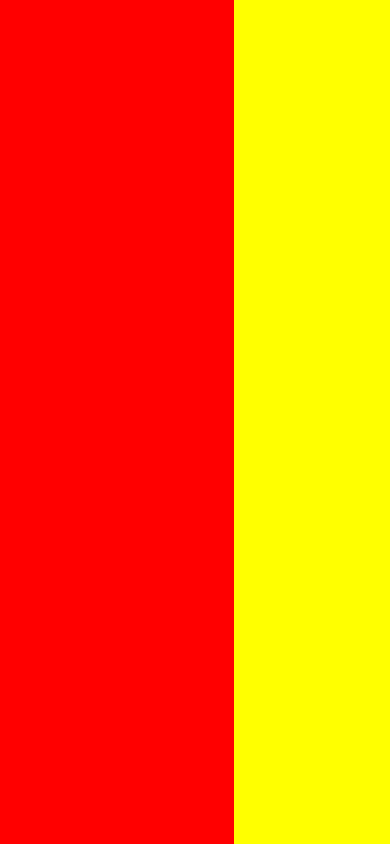
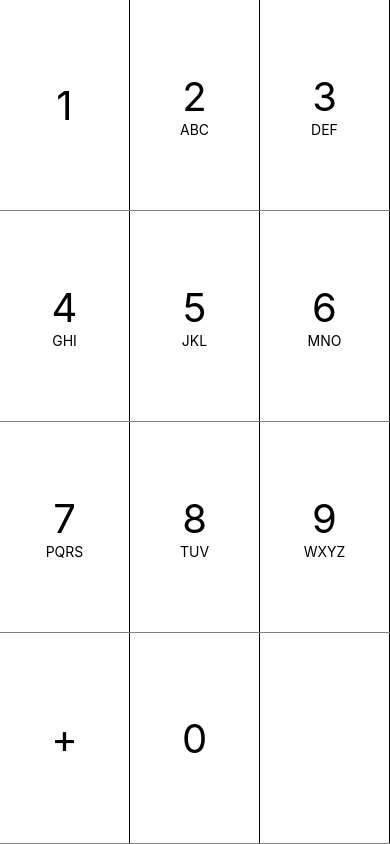
Before and after one commit to novakiss/learnReactNative, a React Native app: screen / in a window 390 px wide. Built offline with nearby package versions, Linux system fonts and the light colour scheme.

Commit message:
May tinh bo tui CSS

```diff
--- a/App.js
+++ b/App.js
@@ -1,6 +1,7 @@
 import React, {Component} from 'react';
 import {
     View,
+    Text,
     StyleSheet
 } from 'react-native';
 
@@ -9,8 +10,61 @@ export default class App extends Component {
     render() {
         return (
             <View style={ao.bao}>
-                <View style={ao.teo}></View>
-                <View style={ao.ti}></View>
+                <View style={ao.dong}>
+                    <View style={ao.cot}>
+                        <Text style={ao.number}>1</Text>
+
+                    </View>
+                    <View style={ao.cot}>
+                        <Text style={ao.number}>2</Text>
+                        <Text>ABC</Text>
+                    </View>
+                    <View style={ao.cot}>
+                        <Text style={ao.number}>3</Text>
+                        <Text>DEF</Text>
+                    </View>
+                </View>
+
+                <View style={ao.dong}>
+                    <View style={ao.cot}>
+                        <Text style={ao.number}>4</Text>
+                        <Text>GHI</Text>
+                    </View>
+                    <View style={ao.cot}>
+                        <Text style={ao.number}>5</Text>
+                        <Text>JKL</Text>
+                    </View>
+                    <View style={ao.cot}>
+                        <Text style={ao.number}>6</Text>
+                        <Text>MNO</Text>
+                    </View>
+                </View>
+                <View style={ao.dong}>
+                    <View style={ao.cot}>
+                        <Text style={ao.number}>7</Text>
+                        <Text>PQRS</Text>
+                    </View>
+                    <View style={ao.cot}>
+                        <Text style={ao.number}>8</Text>
+                        <Text>TUV</Text>
+                    </View>
+                    <View style={ao.cot}>
+                        <Text style={ao.number}>9</Text>
+                        <Text>WXYZ</Text>
+                    </View>
+                </View>
+                <View style={ao.dong}>
+                    <View style={ao.cot}>
+                        <Text style={ao.number}>+</Text>
+
+                    </View>
+                    <View style={ao.cot}>
+                        <Text style={ao.number}>0</Text>
+                    </View>
+                    <View style={ao.cot}>
+                        <Text> </Text>
+                    </View>
+                </View>
             </View>
         );
     }
@@ -18,16 +72,22 @@ export default class App extends Component {
 
 const ao = StyleSheet.create({
     bao: {
-        backgroundColor: 'black',
         flex: 1, //ti le no se bao trum kin man hinh
-        flexDirection: "row"
     },
-    teo: {
-        backgroundColor: 'red',
-        flex: 3
+    dong: {
+        flex: 1,
+        borderBottomColor: 'grey',
+        borderBottomWidth: 1,
+        flexDirection:'row'
     },
-    ti: {
-        backgroundColor: 'yellow',
-        flex: 2
-    }
+    cot: {
+        flex: 1,
+        borderRightWidth:1,
+        borderRightColor:'black',
+        justifyContent:'center',
+        alignItems:'center',
+    },
+    number:{
+        fontSize:40
+    },
 });
```
